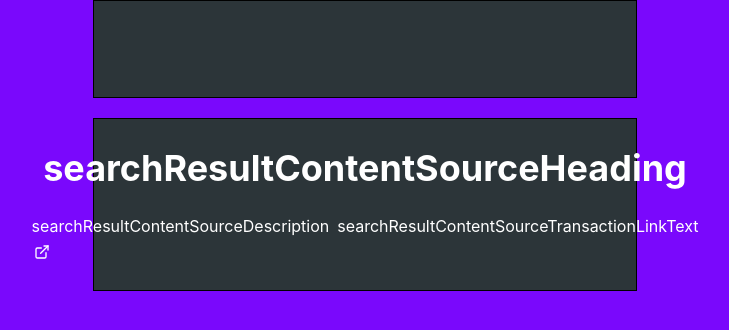
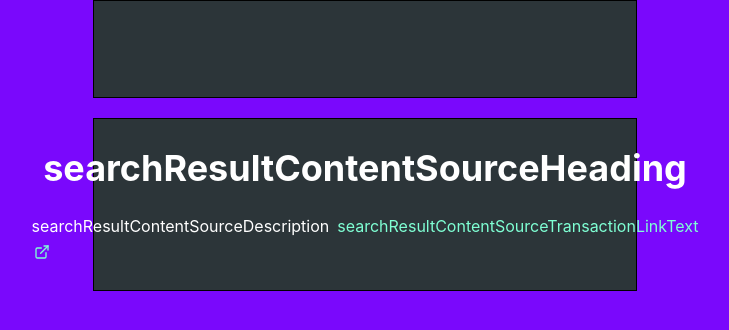
Before and after one commit to Glosseta/glosseta, a Next.js app: page /search/result in a window 1280 px wide. Shown: the top 330 px of the page, without its empty margins (275-1004 px from the left). Built offline with nearby package versions, Linux system fonts and the light colour scheme.

Commit message:
Adds color to content-source link

```diff
--- a/src/pages/search/result.tsx
+++ b/src/pages/search/result.tsx
@@ -64,7 +64,7 @@ export const Result = ({
                 color="white"
               >
                 {t("searchResultContentSourceDescription")}
-                <Link href={view_block_url} isExternal padding={2}>
+                <Link href={view_block_url} isExternal padding={2} color="aquamarine">
                   {t("searchResultContentSourceTransactionLinkText")}
                   <ExternalLinkIcon mx="2px" />
                   <span className={styles.visuallyhidden}>
```
